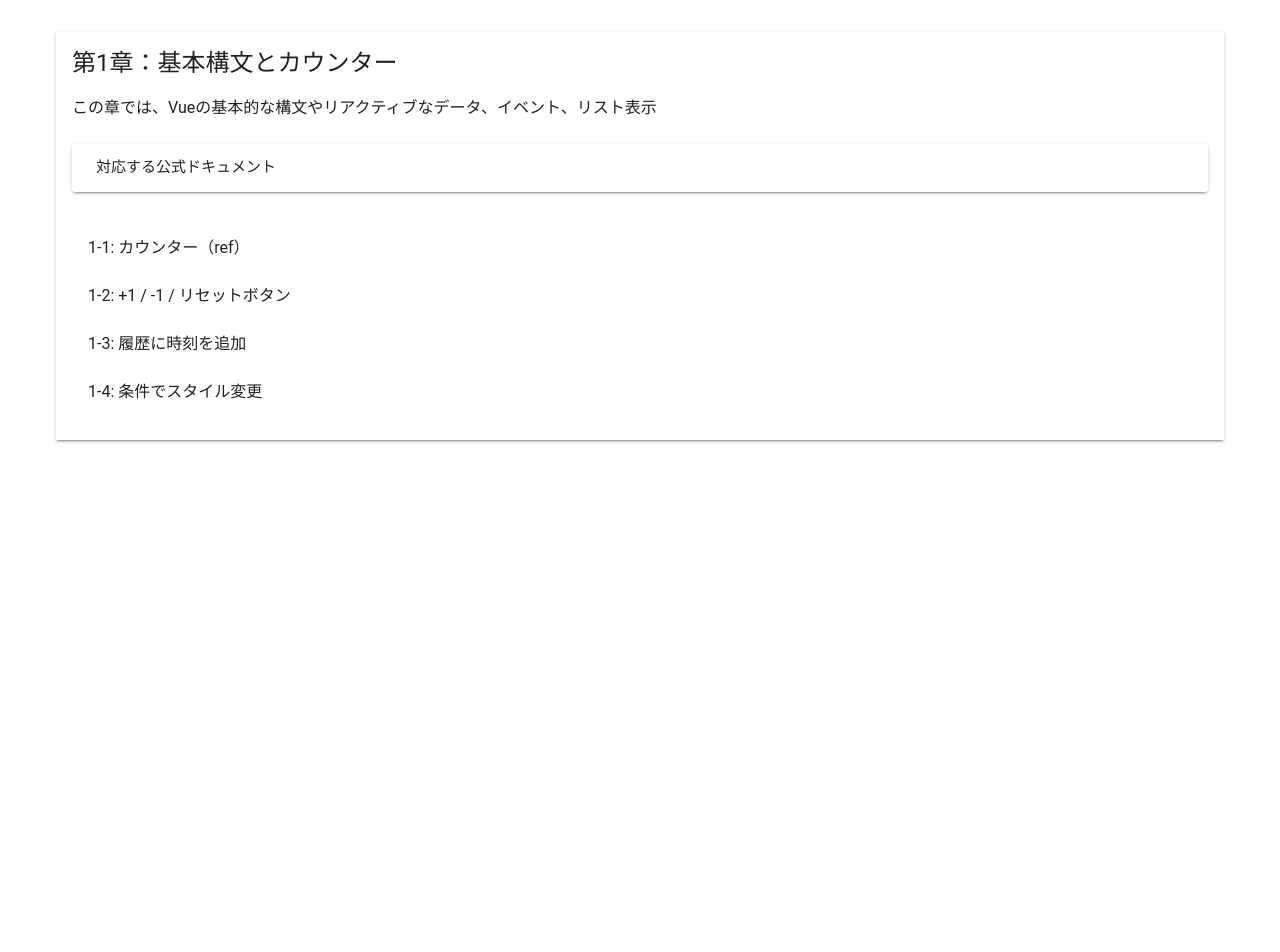
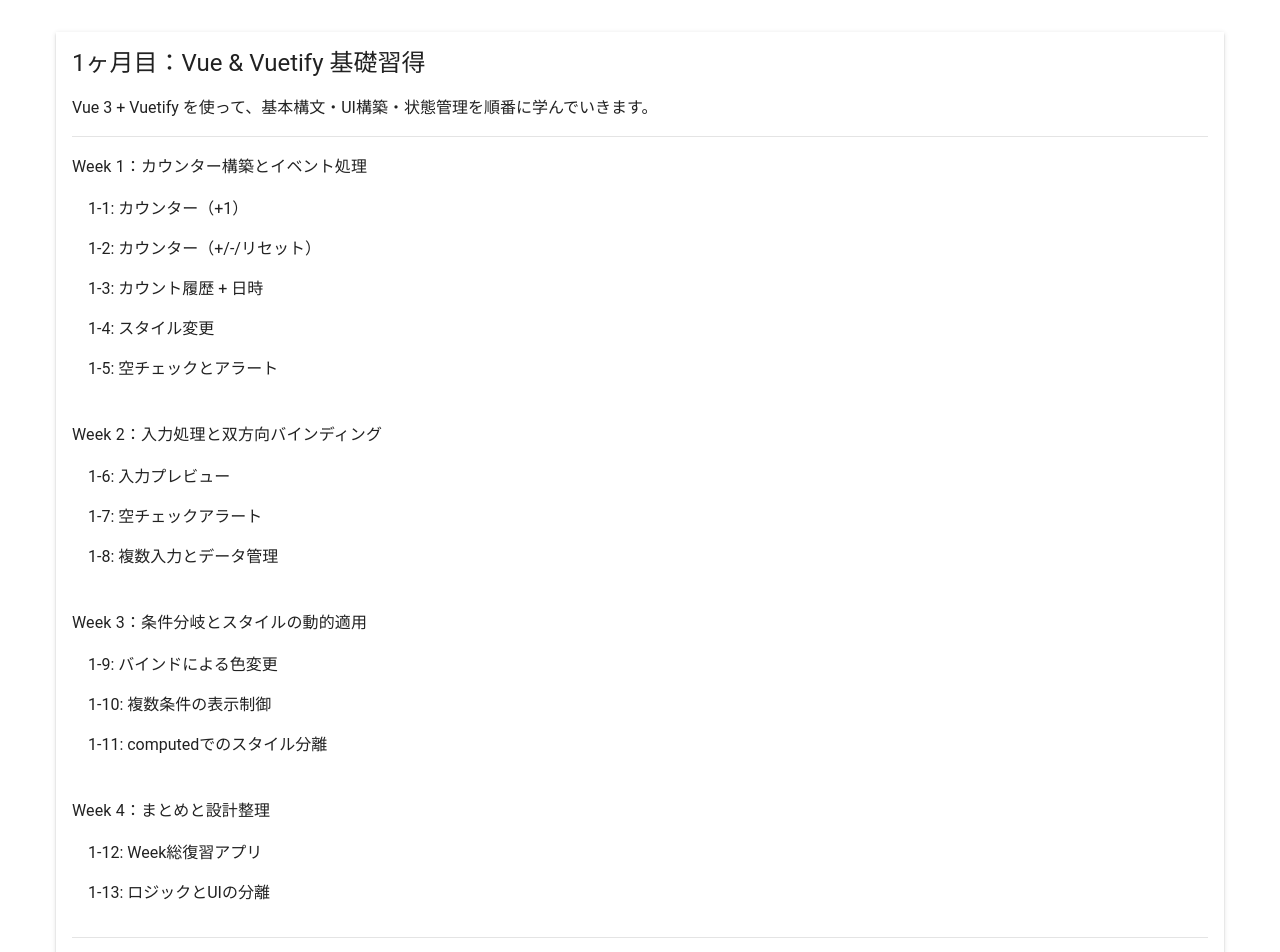
Before and after one commit to isoroishim/vue-basics, a Vue app: page /1-0 in a window 1280 px wide. Shown: the top 952 px of the page. Before the commit the page ends 800 px from the top, so only its background shows below. Built offline with nearby package versions, Linux system fonts and the light colour scheme.

Commit message:
フォーマッター改善

```diff
--- a/src/components/1-0.vue
+++ b/src/components/1-0.vue
@@ -1,30 +1,72 @@
 <template>
   <v-container class="pa-4">
     <v-sheet class="pa-4" elevation="2">
-      <h2 class="text-h5 mb-4">第1章：基本構文とカウンター</h2>
-      <p>この章では、Vueの基本的な構文やリアクティブなデータ、イベント、リスト表示</p>
+      <h1 class="text-h5 mb-4">1ヶ月目：Vue & Vuetify 基礎習得</h1>
+      <p>Vue 3 + Vuetify を使って、基本構文・UI構築・状態管理を順番に学んでいきます。</p>
+      <v-divider class="my-4" />
+
+      <h2 class="text-subtitle-1">Week 1：カウンター構築とイベント処理</h2>
+      <v-list density="compact">
+        <v-list-item to="/1-1" link>1-1: カウンター（+1）</v-list-item>
+        <v-list-item to="/1-2" link>1-2: カウンター（+/-/リセット）</v-list-item>
+        <v-list-item to="/1-3" link>1-3: カウント履歴 + 日時</v-list-item>
+        <v-list-item to="/1-4" link>1-4: スタイル変更</v-list-item>
+        <v-list-item to="/1-5" link>1-5: 空チェックとアラート</v-list-item>
+      </v-list>
+
+      <h2 class="text-subtitle-1 mt-6">Week 2：入力処理と双方向バインディング</h2>
+      <v-list density="compact">
+        <v-list-item to="/1-6" link>1-6: 入力プレビュー</v-list-item>
+        <v-list-item to="/1-7" link>1-7: 空チェックアラート</v-list-item>
+        <v-list-item to="/1-8" link>1-8: 複数入力とデータ管理</v-list-item>
+      </v-list>
+
+      <h2 class="text-subtitle-1 mt-6">Week 3：条件分岐とスタイルの動的適用</h2>
+      <v-list density="compact">
+        <v-list-item to="/1-9" link>1-9: バインドによる色変更</v-list-item>
+        <v-list-item to="/1-10" link>1-10: 複数条件の表示制御</v-list-item>
+        <v-list-item to="/1-11" link>1-11: computedでのスタイル分離</v-list-item>
+      </v-list>
+
+      <h2 class="text-subtitle-1 mt-6">Week 4：まとめと設計整理</h2>
+      <v-list density="compact">
+        <v-list-item to="/1-12" link>1-12: Week総復習アプリ</v-list-item>
+        <v-list-item to="/1-13" link>1-13: ロジックとUIの分離</v-list-item>
+      </v-list>
+
+      <v-divider class="my-4" />
 
       <v-expansion-panels multiple class="my-6">
-        <v-expansion-panel title="対応する公式ドキュメント">
+        <v-expansion-panel title="対応ドキュメント（Vue）">
       <v-expansion-panel-text>
       <ul>
-              <li><a href="https://vuejs.org/api/reactivity-core.html#ref" target="_blank">ref() – Vue公式</a></li>
-              <li><a href="https://vuejs.org/guide/essentials/event-handling.html" target="_blank">@click –
-                  イベントハンドリング</a></li>
+        <li><a href="https://vuejs.org/api/reactivity-core.html#ref" target="_blank">ref – Vue公式</a></li>
+        <li><a href="https://vuejs.org/guide/essentials/event-handling.html" target="_blank">@click – イベントハンドリング</a></li>
         <li><a href="https://vuejs.org/guide/essentials/list.html" target="_blank">v-for – リスト描画</a></li>
-              <li><a href="https://router.vuejs.org/guide/essentials/route-view.html" target="_blank">router-view – Vue
-                  Router</a></li>
+        <li><a href="https://vuejs.org/guide/essentials/forms.html" target="_blank">v-model – 双方向バインディング</a></li>
+        <li><a href="https://vuejs.org/guide/essentials/conditional.html" target="_blank">v-if / v-else – 条件分岐</a></li>
+        <li><a href="https://vuejs.org/guide/essentials/class-and-style.html#binding-html-classes" target="_blank">v-bind:class – クラスバインディング</a></li>
+      </ul>
+    </v-expansion-panel-text>
+  </v-expansion-panel>
+
+  <v-expansion-panel title="対応ドキュメント（Vuetify）">
+    <v-expansion-panel-text>
+      <ul>
+        <li><a href="https://vuetifyjs.com/en/components/buttons/" target="_blank">v-btn – ボタン</a></li>
+        <li><a href="https://vuetifyjs.com/en/components/dividers/" target="_blank">v-divider – 区切り線</a></li>
+        <li><a href="https://vuetifyjs.com/en/components/lists/" target="_blank">v-list – リスト</a></li>
+        <li><a href="https://vuetifyjs.com/en/components/alerts/" target="_blank">v-alert – アラート</a></li>
+        <li><a href="https://vuetifyjs.com/en/components/text-fields/" target="_blank">v-text-field – 入力欄</a></li>
+        <li><a href="https://vuetifyjs.com/en/components/sheets/" target="_blank">v-sheet – コンテナシート</a></li>
       </ul>
     </v-expansion-panel-text>
   </v-expansion-panel>
 </v-expansion-panels>
-
-      <v-list>
-        <v-list-item to="/1-1" link>1-1: カウンター（ref）</v-list-item>
-        <v-list-item to="/1-2" link>1-2: +1 / -1 / リセットボタン</v-list-item>
-        <v-list-item to="/1-3" link>1-3: 履歴に時刻を追加</v-list-item>
-        <v-list-item to="/1-4" link>1-4: 条件でスタイル変更</v-list-item>
-      </v-list>
     </v-sheet>
   </v-container>
 </template>
+
+<script setup lang="ts">
+// ナビゲーション・ガイドのみ
+</script>
```
Also changed, not shown: 1 other file (tests, documents, lock files or other folders). Lines whose indentation alone changed are shown as unchanged.
